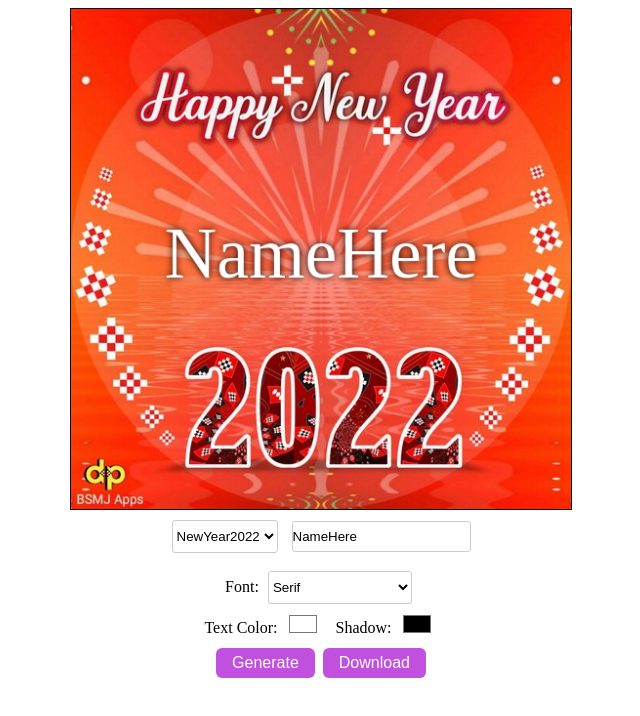
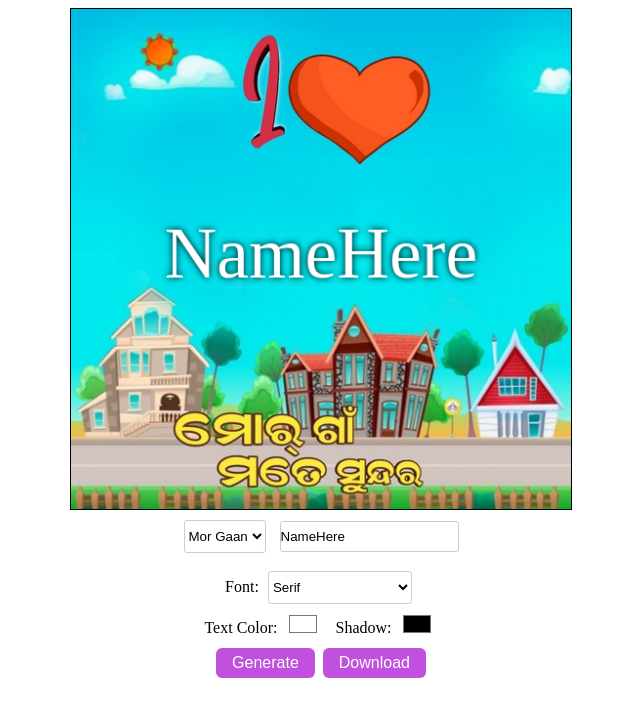
Before and after one commit to bsmjsambalpuri/bsmjsambalpuri.github.io, a plain HTML site: page manual.html in a window 1280 px wide. Shown: the whole page, without its empty margins (319-959 px from the left). Drawn offline with nearby package versions, Linux system fonts and the light colour scheme.

Commit message:
Update manual.html

```diff
--- a/manual.html
+++ b/manual.html
@@ -40,7 +40,7 @@ input[type="color"] {
 <canvas width="512" height="512" id="game" style="display: block; margin-left: auto;  margin-right: auto; border: 1px solid black;width:80%;max-width: 500px;" Your Browser is not compatible with this game. We recommend Google Chrome, Mozilla Firefox, or Opera.></canvas>
 <div class="form1">
   <select id="Style" name="Style">
-<option value="https://bsmjsambalpuri.github.io/hny2022.jpg">NewYear2022</option>
+<option value="https://bsmjsambalpuri.github.io/village1.jpg">Mor Gaan</option>
  <option value="https://bsmjsambalpuri.github.io/style1.jpg">Style 0</option>
   <option value="https://bsmjsambalpuri.github.io/style2.jpg">Style 1</option>
   <option value="https://bsmjsambalpuri.github.io/style3.jpg">Style 2</option>
```
